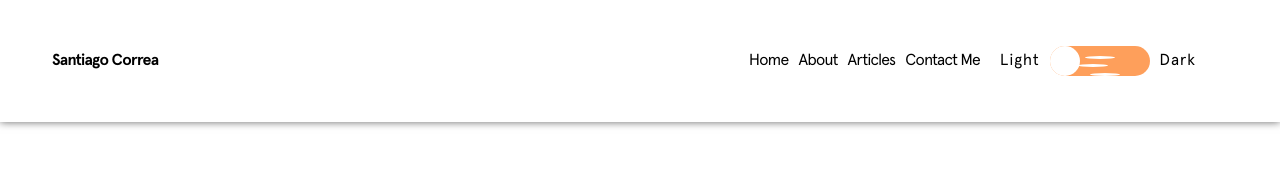
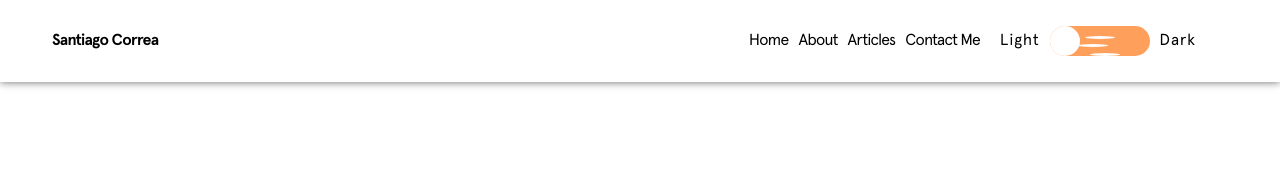
Before and after one commit to scorrea-ui/wegrixVuePortfolio, a Vue app: page / in a window 1280 px wide. Shown: the top 172 px of the page. Built offline with nearby package versions, Linux system fonts and the light colour scheme; no server answers; the database is empty; what vuefire would draw is missing.

Commit message:
Update header padding

```diff
--- a/src/styles/components/_header.scss
+++ b/src/styles/components/_header.scss
@@ -4,7 +4,7 @@
   left: 0;
   text-align: center;
   top: 0;
-  padding: 2rem;
+  padding: 0 2rem;
   position: relative;
   width: 100%;
   margin: 0;
```
